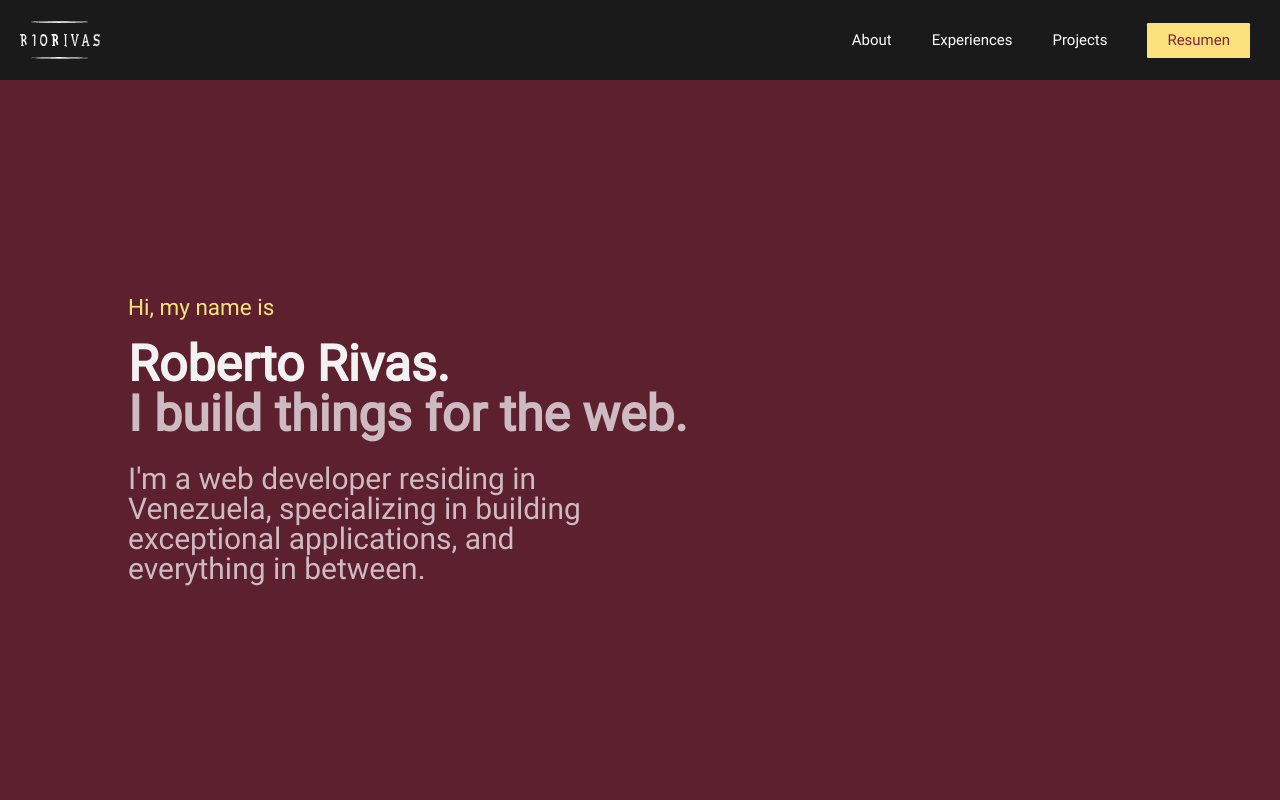
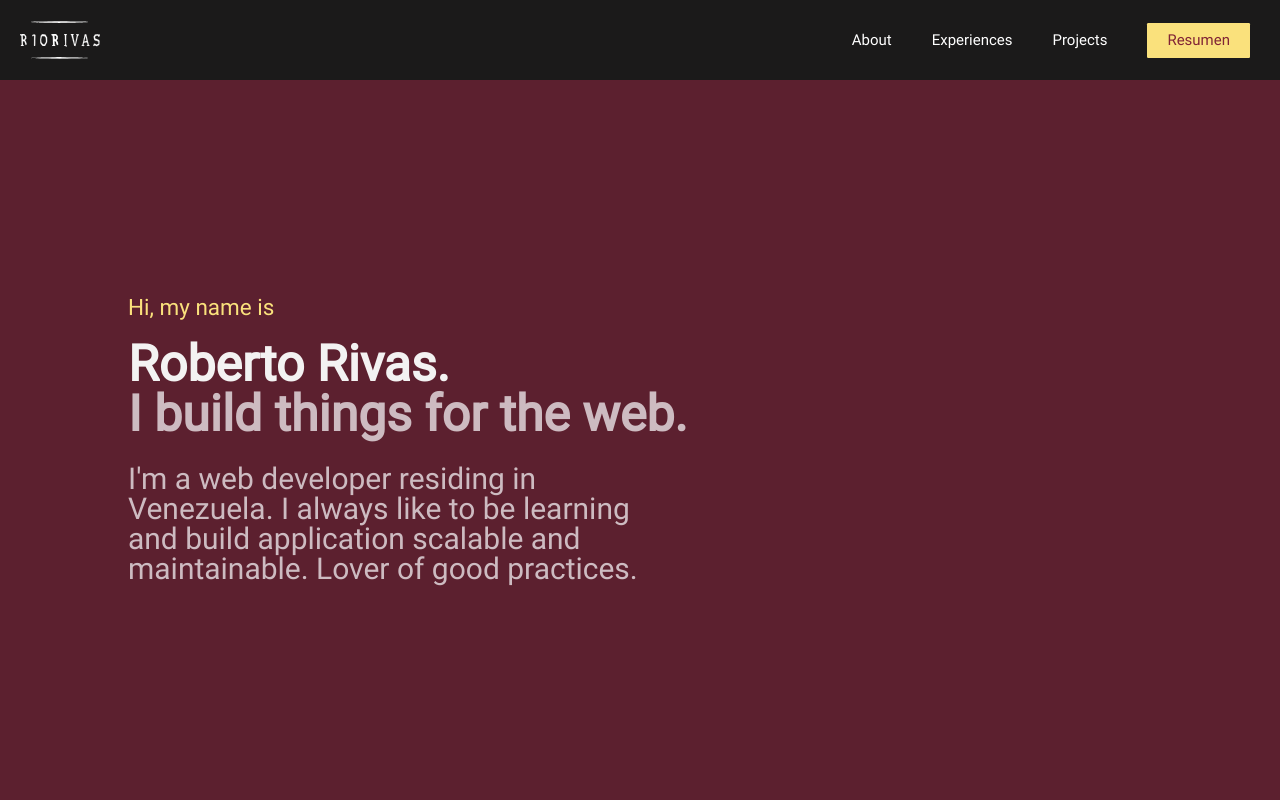
Before and after one commit to r10rivas/portafolio-vue, a Vue app: page / in a window 1280 px wide. Shown: the top 800 px of the page. Built offline with nearby package versions, Linux system fonts and the light colour scheme.

Commit message:
[#14] Update presentation section

```diff
--- a/src/components/Presentation.vue
+++ b/src/components/Presentation.vue
@@ -22,7 +22,7 @@
                 md:text-4xl
                 lg:w-1/2 lg:text-5xl"
       >
-        I'm a web developer residing in Venezuela, specializing in building exceptional applications, and everything in between.
+        I'm a web developer residing in Venezuela. I always like to be learning and build application scalable and maintainable. Lover of good practices.
       </p>
     </div>
   </section>
```
